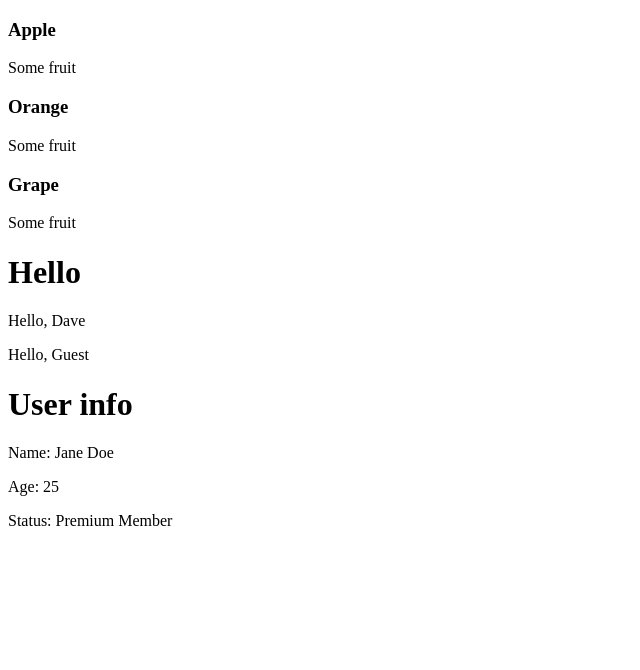
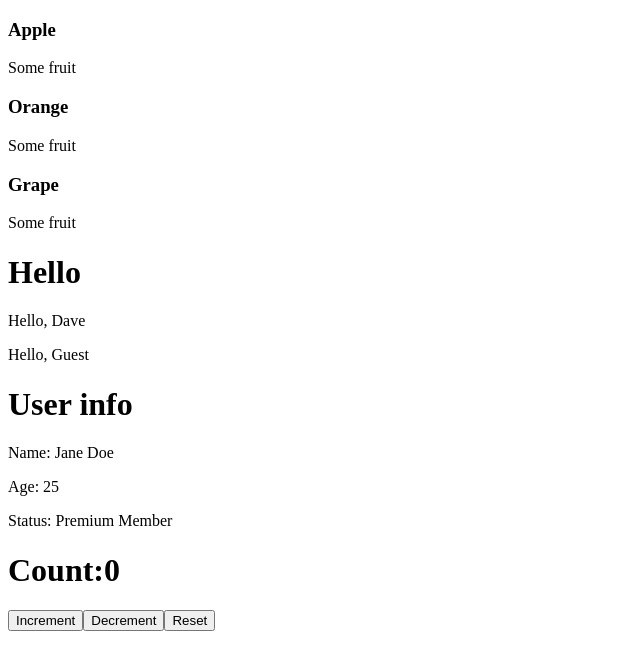
Before and after one commit to Seanon1/vite-project, a React (Vite) app: page / in a window 1280 px wide. Shown: the top 670 px of the page, without its empty margins (0-640 px from the left). Built offline with nearby package versions, Linux system fonts and the light colour scheme.

Commit message:
Counter added

```diff
--- a/src/App.jsx
+++ b/src/App.jsx
@@ -1,27 +1,30 @@
 import React from 'react'
 import Greetings from './components/Greetings'
 import UserProfile from './components/UserProfile'
+import Counter from './components/Counter';
 
 function App() {
     const name = "Bob";
     const element = <h2>Hello, {name};</h2>
 
-    const items =['Apple', 'Orange', 'Grape'];
+    // const [state, setState] = useState(initialValue);
+     const items = ['Apple', 'Orange', 'Grape'];
 
   // React Fragments
   return (
     <>
-    {items.map((item, index) =>(
-      <React.Fragment key={index}>
-        <h3>{item}</h3>
-        <p>Some fruit</p>
-      </React.Fragment>
-    ))}
+      {items.map((item, index) => (
+        <React.Fragment key={index}>
+          <h3>{item}</h3>
+          <p>Some fruit</p>
+        </React.Fragment>
+      ))}
       <h1>Hello</h1>
       <Greetings name="Dave" />
       <Greetings />
       <h1>User info</h1>
       <UserProfile name='Jane Doe' age={25} isMember={true} />
+      <Counter/>
     </>
   )
 }
--- /dev/null
+++ b/src/components/Counter.jsx
@@ -0,0 +1,15 @@
+import React, { useState } from 'react'
+
+function Counter() {
+    const [count, setCount] =useState(0);
+  return (
+    <div>
+        <h1>Count:{count}</h1>
+        <button onClick={() => setCount(count + 1)}>Increment</button>
+        <button onClick={() => setCount(count - 1)}>Decrement</button>
+        <button onClick={() => setCount(0)}>Reset</button>
+    </div>
+  )
+}
+
+export default Counter
```
